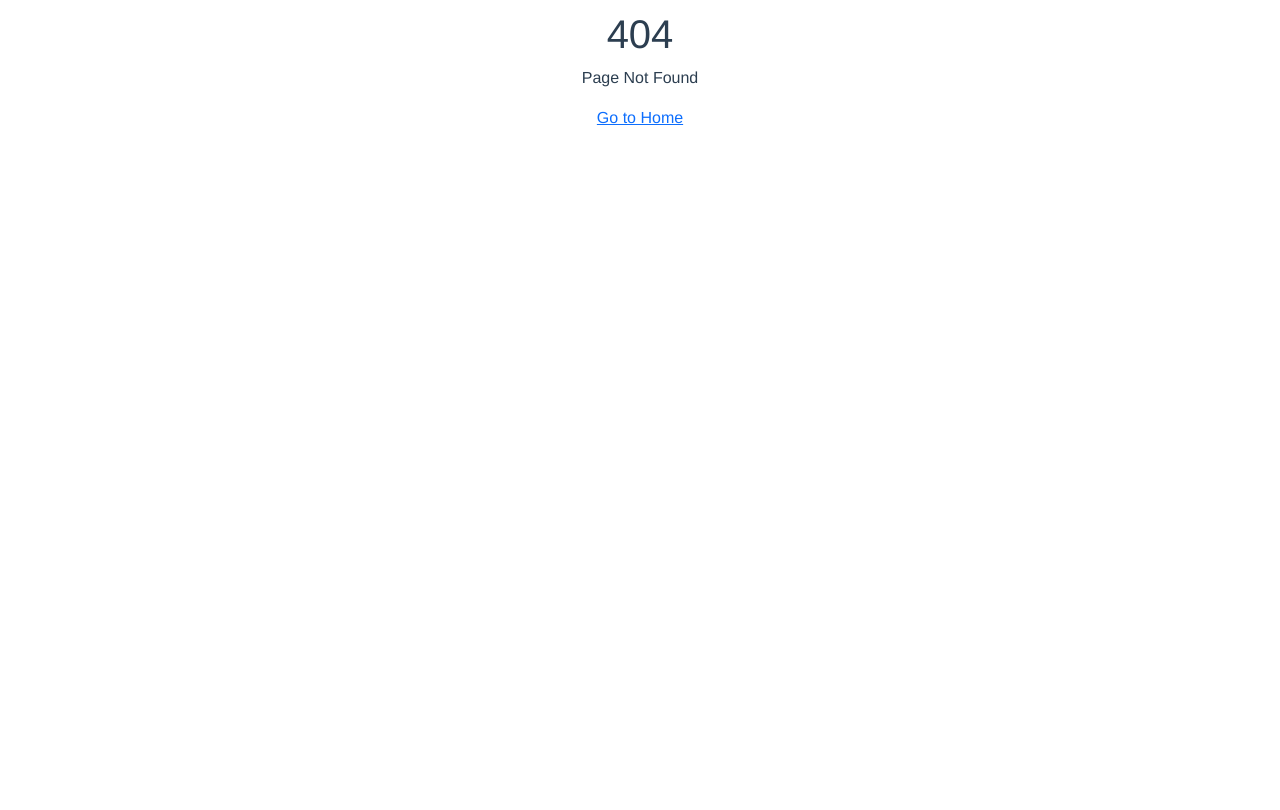
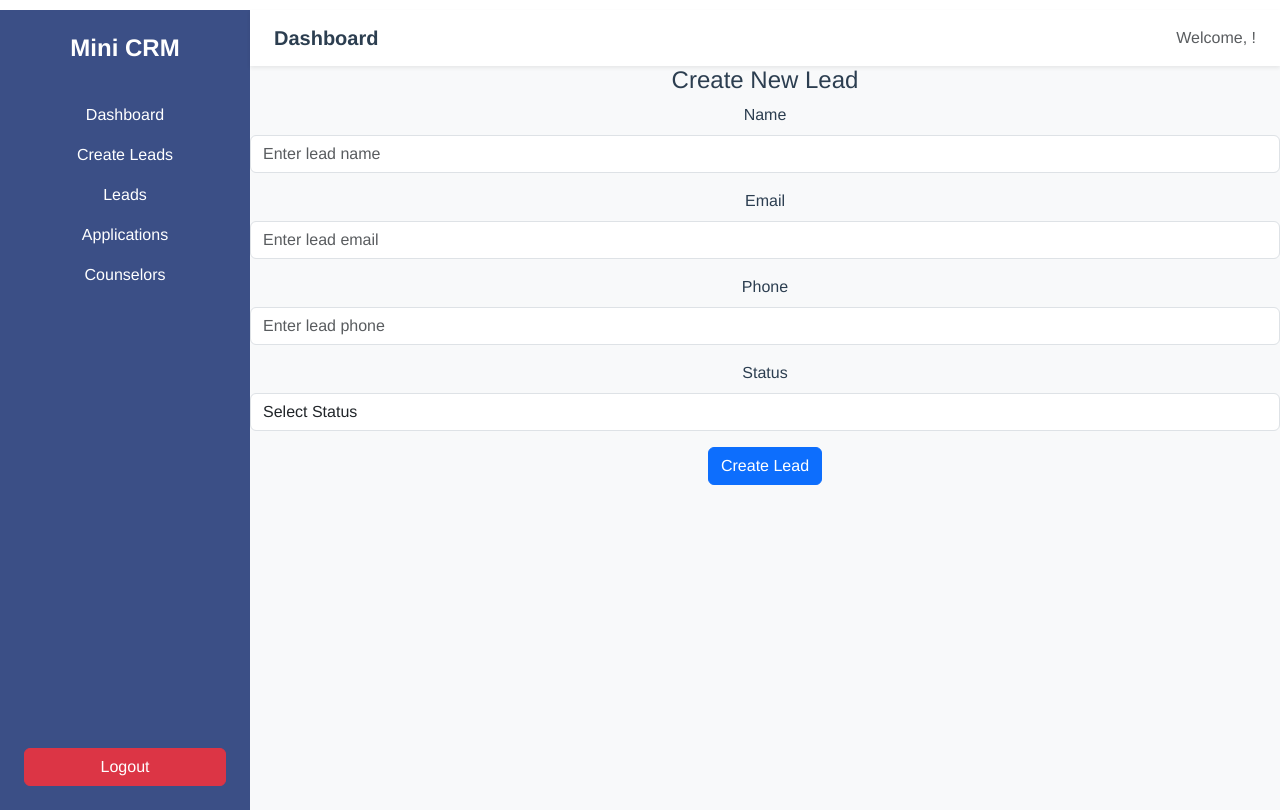
Before and after one commit to shofique11/mini-crm-vue-app, a Vue app: page /create-lead in a window 1280 px wide. Before the commit this address had no page. Built offline with nearby package versions, Linux system fonts and the light colour scheme; no server answers; sample sign-in values are in the browser's storage.

Commit message:
created lead

```diff
--- a/package.json
+++ b/package.json
@@ -15,7 +15,8 @@
     "core-js": "^3.8.3",
     "install": "^0.13.0",
     "vue": "^3.2.13",
-    "vue-router": "^4.5.0"
+    "vue-router": "^4.5.0",
+    "vuex": "^4.0.2"
   },
   "devDependencies": {
     "@babel/core": "^7.12.16",
--- /dev/null
+++ b/src/components/CreateLead.vue
@@ -0,0 +1,105 @@
+<template>
+    <div class="d-flex vh-100 bg-light">
+        <SideBar />
+        <div class="flex-grow-1 d-flex flex-column">
+            <NavberMenu />
+            <h4>Create New Lead</h4>
+            <div v-if="successMessage" class="alert alert-success mt-3">{{ successMessage }}</div>
+            <form @submit.prevent="submitLead">
+                <div class="mb-3">
+                    <label class="form-label">Name</label>
+                    <input type="text" v-model="lead.name" class="form-control" placeholder="Enter lead name" />
+                    <div v-if="errors.name" class="text-danger">{{ errors.name[0] }}</div>
+                </div>
+                <div class="mb-3">
+                    <label class="form-label">Email</label>
+                    <input type="email" v-model="lead.email" class="form-control" placeholder="Enter lead email" />
+                    <div v-if="errors.email" class="text-danger">{{ errors.email[0] }}</div>
+                </div>
+                <div class="mb-3">
+                    <label class="form-label">Phone</label>
+                    <input type="text" v-model="lead.phone" class="form-control" placeholder="Enter lead phone" />
+                    <div v-if="errors.phone" class="text-danger">{{ errors.phone[0] }}</div>
+                </div>
+                <div class="mb-3">
+                    <label class="form-label">Status</label>
+                    <select v-model="lead.status" class="form-control">
+                        <option value="">Select Status</option>
+                        <option value="In Progress">In Progress</option>
+                        <option value="Bad Timing">Bad Timing</option>
+                        <option value="Not Interested">Not Interested</option>
+                        <option value="Not Qualified">Not Qualified</option>
+                    </select>
+                    <div v-if="errors.status" class="text-danger">{{ errors.status[0] }}</div>
+                </div>
+                <button type="submit" class="btn btn-primary">Create Lead</button>
+            </form>
+            <div v-if="errorMessage" class="alert alert-danger mt-3">{{ errorMessage }}</div>
+        </div>
+    </div>
+</template>
+
+<script>
+import api from './axios';
+import SideBar from './SideBar.vue';
+import NavberMenu from './NavberMenu.vue';
+
+export default {
+    data() {
+        return {
+            lead: {
+                name: "",
+                email: "",
+                phone: "",
+                status: "",
+                counselor_id: '',
+            },
+            errors: {},
+            errorMessage: "",
+            successMessage: "",
+        };
+    },
+    components: {
+        SideBar,
+        NavberMenu,
+    },
+    async mounted() {
+        const token = localStorage.getItem('token');
+        if (!token) {
+            console.error("Token is missing. Redirecting to login.");
+            this.$router.push('/login'); // Redirect user if not logged in
+            return;
+        }
+    },
+    methods: {
+        async submitLead() {
+            try {
+                if (!this.lead.name || !this.lead.email || !this.lead.status) {
+                    console.error("Please fill in all required fields.");
+                    return;
+                }
+
+                this.lead.counselor_id = JSON.parse(localStorage.getItem('user-info')).id;
+
+                 await api.post('/leads', this.lead, {
+                    headers: { Authorization: `Bearer ${localStorage.getItem('token')}` },
+                });
+
+                console.log('Lead created successfully');
+                this.successMessage = "Lead created successfully!";
+                this.lead = { name: "", email: "", phone: "", status: "", counselor_id: '' };
+                this.errors = {};
+                setTimeout(() => {
+                    this.successMessage = "";
+                }, 5000);
+            } catch (error) {
+                if (error.response && error.response.data.errors) {
+                    this.errors = error.response.data.errors; // Store validation errors
+                } else {
+                    this.errorMessage = error.response?.data?.message || 'Lead creation failed!';
+                }
+            }
+        }
+    }
+};
+</script>
--- a/src/components/LeadList.vue
+++ b/src/components/LeadList.vue
@@ -54,7 +54,7 @@ export default {
   },
   components: {
     SideBar,
-    NavberMenu
+    NavberMenu,
   },
   async mounted() {
     await this.fetchLeads();
--- a/src/components/NavberMenu.vue
+++ b/src/components/NavberMenu.vue
@@ -25,7 +25,7 @@ export default {
           headers: { Authorization: `Bearer ${localStorage.getItem('token')}` }
         });
         this.user = response.data;
-        console.log(this.user);
+        localStorage.setItem('user-info', JSON.stringify(response.data));
       } catch (error) {
         console.error('Error fetching user:', error);
       }
--- a/src/components/SideBar.vue
+++ b/src/components/SideBar.vue
@@ -6,6 +6,10 @@
                 <li class="nav-item">
                     <router-link to="/dashboard"
                         class="nav-link text-white bg-opacity-10 rounded py-2 px-3">Dashboard</router-link>
+                </li>
+                <li class="nav-item">
+                    <router-link to="/create-lead"
+                        class="nav-link text-white bg-opacity-10 rounded py-2 px-3">Create Leads</router-link>
                 </li>
                 <li class="nav-item">
                     <router-link to="/leads"
--- a/src/router.js
+++ b/src/router.js
@@ -4,6 +4,7 @@ import Dashboard from './components/DashboardHome.vue';
 import Leads from './components/LeadList.vue';
 import Applications from './components/ApplicationList.vue';
 import Counselors from './components/CounselorsList.vue';
+import CreateLead from './components/CreateLead.vue';
 import NotFound from './components//NotFound.vue';
 
 // Middleware to check authentication
@@ -22,6 +23,12 @@ const routes = [
     path: '/leads',
     name: 'Leads',
     component: Leads,
+    meta: { requiresAuth: true }
+  },
+  {
+    path: '/create-lead',
+    name: 'CreateLead',
+    component: CreateLead,
     meta: { requiresAuth: true }
   },
   {
```
Also changed, not shown: 2 other files (tests, documents, lock files or other folders).
